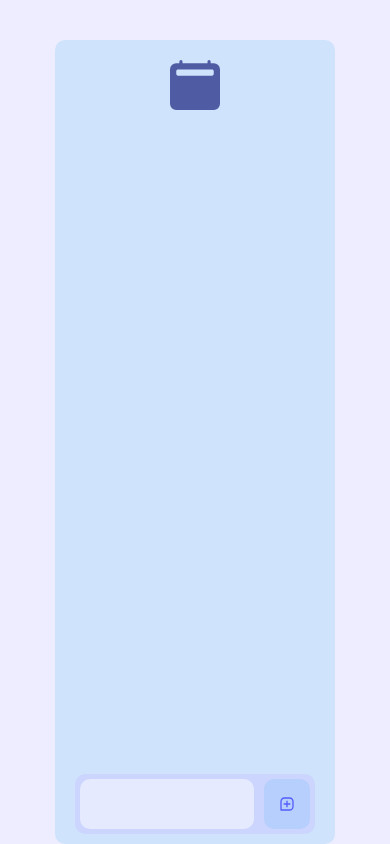
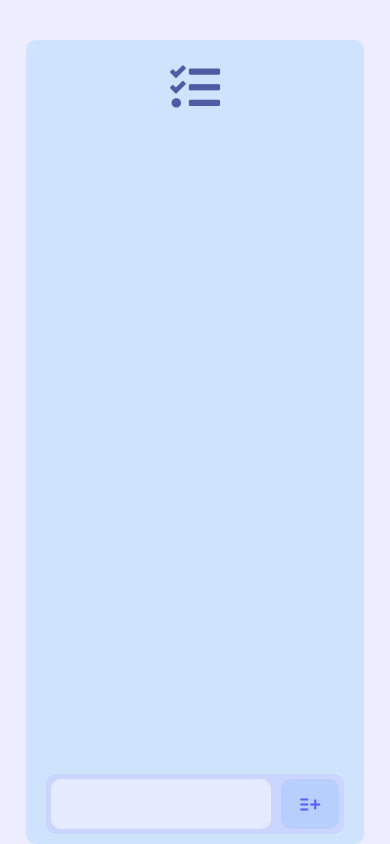
Before and after one commit to glp-92/React-Native-Apps, a React Native app in the folder tasklist/: screen / in a window 390 px wide. Built offline with nearby package versions, Linux system fonts and the light colour scheme.

Commit message:
icons added

```diff
--- a/tasklist/App.js
+++ b/tasklist/App.js
@@ -1,10 +1,8 @@
-import { StatusBar } from 'expo-status-bar';
-import { StyleSheet, Text, View, TextInput, TouchableOpacity, ScrollView, Linking } from 'react-native';
+//import { StatusBar } from 'expo-status-bar';
+import { StyleSheet, View, TextInput, TouchableOpacity, ScrollView, Text } from 'react-native';
 import AsyncStorage from '@react-native-async-storage/async-storage';
 import { useState, useEffect } from 'react';
-import { BiMessageSquareAdd } from 'react-icons/bi';
-import { BsFillCalendar2Fill } from 'react-icons/bs';
-import { AiFillGithub } from 'react-icons/ai';
+import { Entypo, FontAwesome5 } from '@expo/vector-icons';
 
 import Task from './components/Task';
 
@@ -60,7 +58,7 @@ export default function App() {
   return (
     <View style={styles.container}>
       <View style={styles.tasksWrapper}>
-        <BsFillCalendar2Fill style = {styles.calendarIcon}/>
+        <FontAwesome5 name="tasks" size={24} color="black" style = {styles.calendarIcon}/>
         <ScrollView style = {styles.tasks}>
           {taskArr.map((task, index) => (
             <Task key={index} text={task} deleteTask={() => deleteTaskFromList(index)}/>
@@ -74,7 +72,7 @@ export default function App() {
             maxLength={20}
           />
           <TouchableOpacity style = {styles.addButton} title="Añadir" onPress={addTaskToList}>
-            <BiMessageSquareAdd style = {styles.addIcon}/>
+            <Entypo name="add-to-list" size={20} color="black" style = {styles.addIcon}/>
           </TouchableOpacity>
         </View>
       </View>
@@ -96,7 +94,6 @@ const styles = StyleSheet.create({
     paddingTop: 20,
     paddingHorizontal: 20,
     flex: 1,
-    width: '80%',
   },
   calendarIcon: {
     alignSelf: 'center',
--- a/tasklist/components/Task.js
+++ b/tasklist/components/Task.js
@@ -1,6 +1,6 @@
 import React from 'react';
 import { StyleSheet, Text, TouchableOpacity, View } from 'react-native';
-import { BsFillTrashFill } from 'react-icons/bs';
+import { FontAwesome } from '@expo/vector-icons';
 
 const Task = (props) => {
 
@@ -15,7 +15,7 @@ const Task = (props) => {
             </View>
             <View style={styles.trashView}>
                 <TouchableOpacity style={styles.trashButton} onPress={deleteTask} hitSlop={{ top: 10, bottom: 10, left: 10, right: 0 }}>
-                    <BsFillTrashFill style={styles.trash} />
+                    <FontAwesome name="trash" size={20} color="black" style={styles.trash}/>
                 </TouchableOpacity>
             </View>
         </View>
--- a/tasklist/package.json
+++ b/tasklist/package.json
@@ -12,9 +12,9 @@
     "@react-native-async-storage/async-storage": "^1.18.1",
     "expo": "~48.0.15",
     "expo-status-bar": "~1.4.4",
+    "expo-updates": "~0.16.4",
     "react": "18.2.0",
     "react-dom": "^18.2.0",
-    "react-icons": "^4.8.0",
     "react-native": "0.71.3",
     "react-native-web": "~0.18.11"
   },
```
Also changed, not shown: 2 other files (tests, documents, lock files or other folders).
